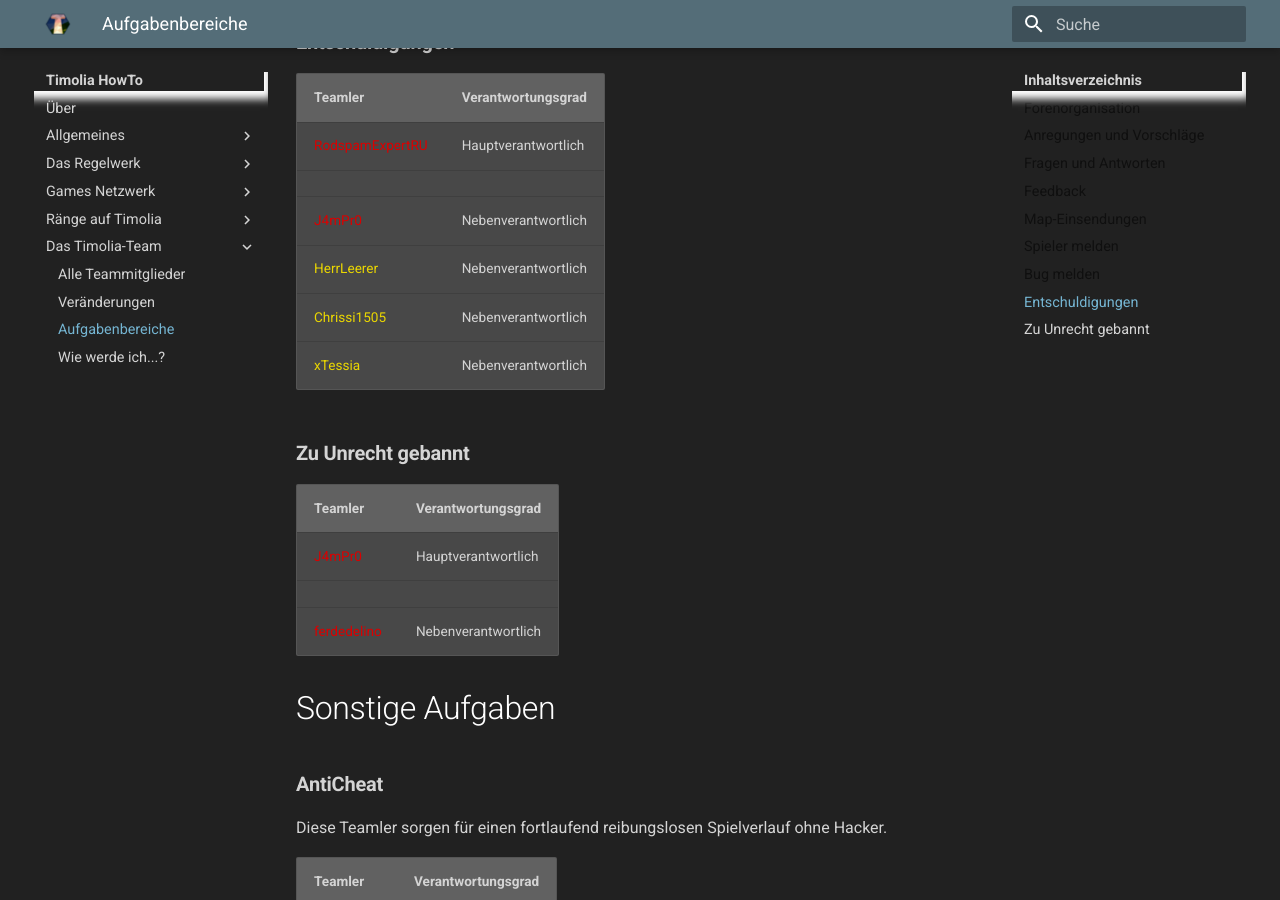
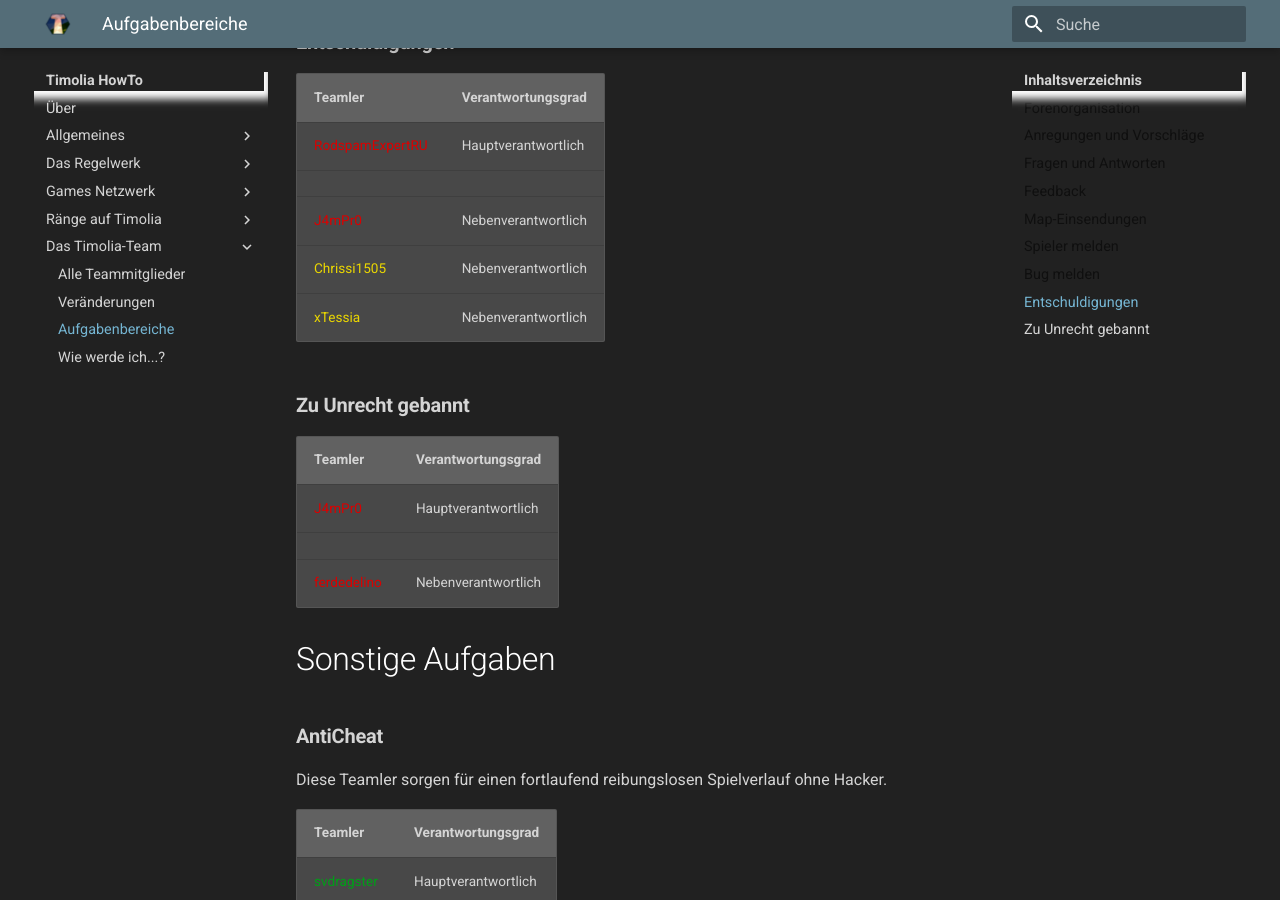
Before and after one commit to TimoliaDE/HowTo, an MkDocs documentation site: the page built from docs/team/responsibilities.md, in a window 1280 px wide and 900 px high, scrolled down 2278 px. Built offline with MkDocs 1.6.1 and Material for MkDocs 9.7.7, drawn with Linux system fonts in a browser that asks for light colours; old or Windows-style settings are respelled for this version of MkDocs.

Commit message:
HerrLeerer aus Entschuldigungen entfernen

```diff
--- a/docs/team/responsibilities.md
+++ b/docs/team/responsibilities.md
@@ -62,7 +62,6 @@ Die Verantwortlichen für die Forenorganisation kümmern sich sowohl um den Aufb
 |<span class='moderator'>RodspamExpertRU</span> | Hauptverantwortlich |
 | | |
 |<span class='moderator'>J4mPr0</span> | Nebenverantwortlich |
-|<span class='supporter-plus'>HerrLeerer</span> | Nebenverantwortlich |
 |<span class='supporter'>Chrissi1505</span> | Nebenverantwortlich |
 |<span class='supporter'>xTessia</span> | Nebenverantwortlich |
 
```
